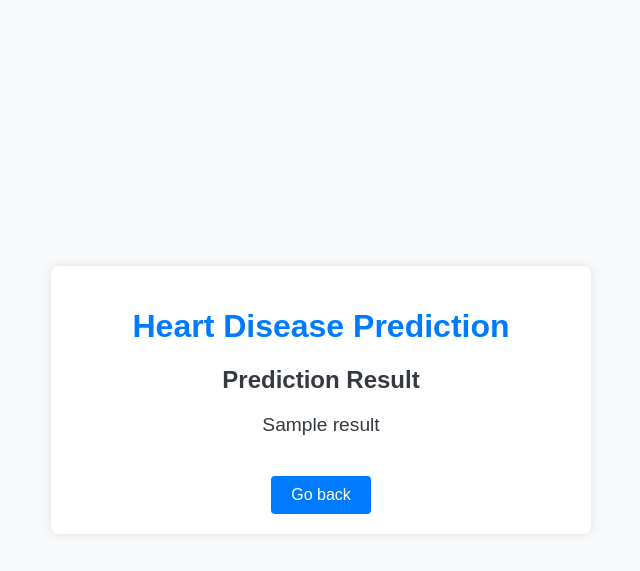
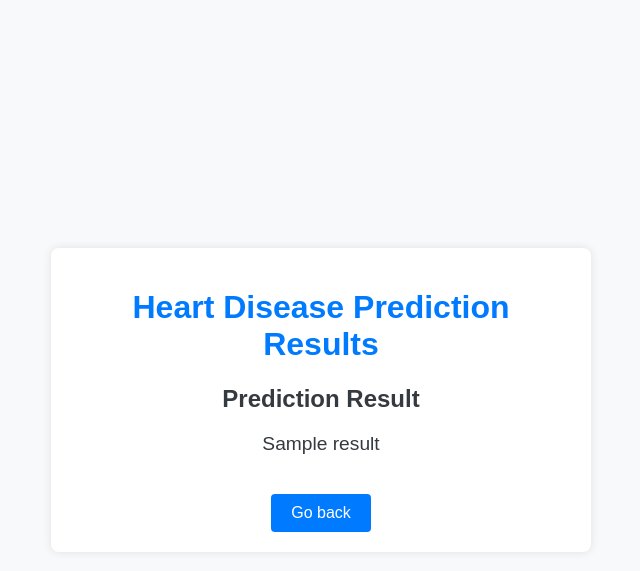
Before and after one commit to SASWAREsTech/Heart-Disease-Prediction-Website-CICD, a Flask app: template templates/result.html in a window 1280 px wide. Shown: the top 571 px of the page, without its empty margins (319-959 px from the left). Run offline with Flask 2, Linux system fonts and the light colour scheme; the template is opened without the code that fills it: most values are stand-ins (such as "Sample title", 1, 10 or a date in 2020); parts of the project's set-up code (start-up, migrations or seed data) failed here and were passed over.

Commit message:
Resolved merge conflicts: v3

```diff
--- a/templates/result.html
+++ b/templates/result.html
@@ -2,7 +2,7 @@
 <html lang="en">
 <head>
     <meta charset="UTF-8">
-    <title>Heart Disease Prediction Result</title>
+    <title>Heart Disease Prediction Model Results</title>
     <style>
         body {
             font-family: Arial, sans-serif;
@@ -49,7 +49,7 @@
 </head>
 <body>
     <div class="container">
-        <h1>Heart Disease Prediction</h1>
+        <h1>Heart Disease Prediction Results</h1>
         <h2>Prediction Result</h2>
         <p>{{ result }}</p>
         <a href="/main">Go back</a>
```
